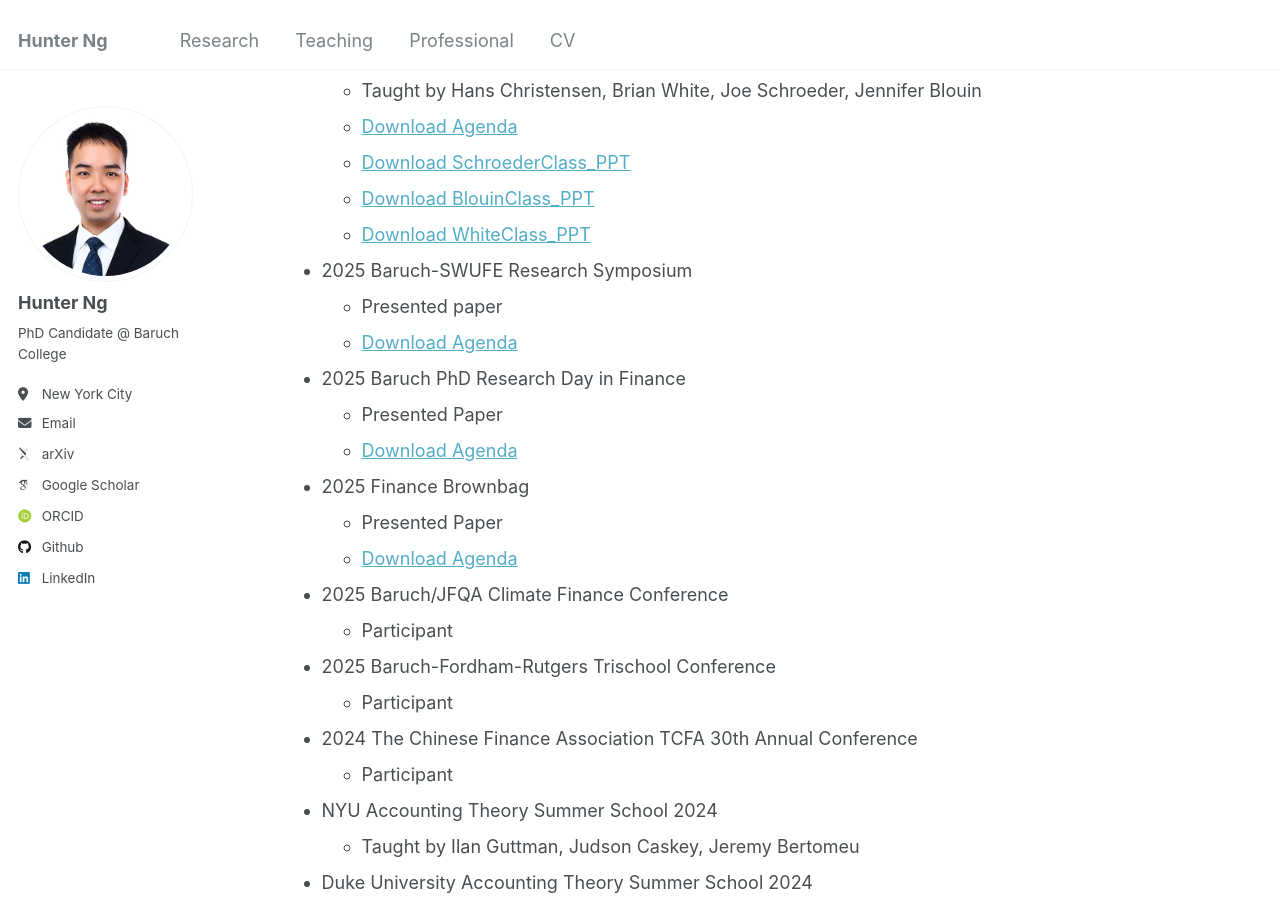
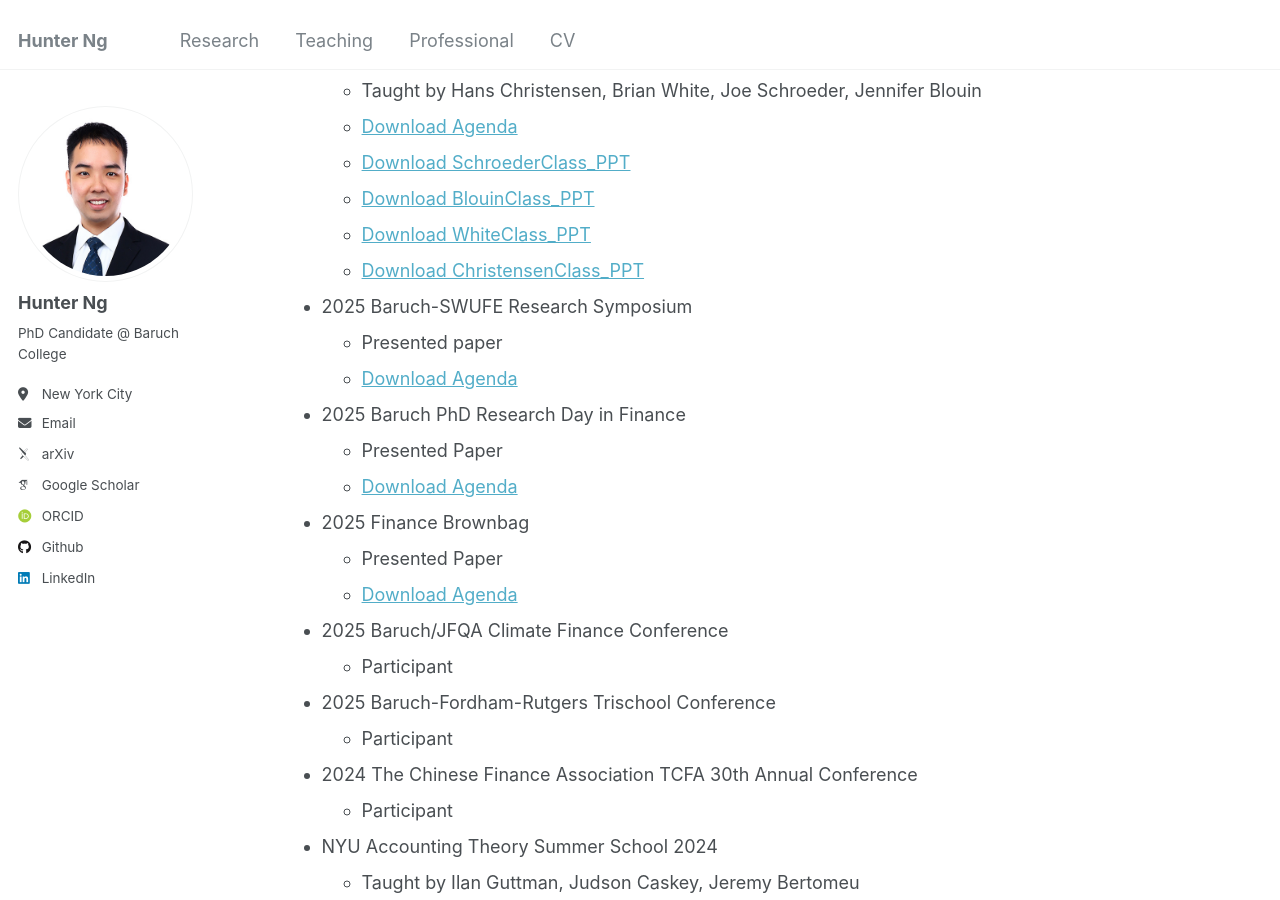
Before and after one commit to hunternbh/hunterng, a Jekyll site: the page built from _pages/research.md, in a window 1280 px wide and 900 px high, scrolled down 2892 px. Built offline with Jekyll 4.4.1, drawn with Linux system fonts in a browser that asks for light colours; some web fonts are replaced.

Commit message:
Update research.md

```diff
--- a/_pages/research.md
+++ b/_pages/research.md
@@ -58,6 +58,7 @@ redirect_from:
   - [Download SchroederClass_PPT]({{ site.baseurl }}/files/hardi_2025_presentation.pdf)
   - [Download BlouinClass_PPT]({{ site.baseurl }}/files/hardi_blouin.pdf)
   - [Download WhiteClass_PPT]({{ site.baseurl }}/files/white_ppt.pdf)
+  - [Download ChristensenClass_PPT]({{ site.baseurl }}/files/christensen_ppt.pdf)
 - 2025 Baruch-SWUFE Research Symposium
   - Presented paper
   - [Download Agenda]({{ site.baseurl }}/files/2025 Baruch-SWUFE Research Symposium Agenda.pdf)
```
